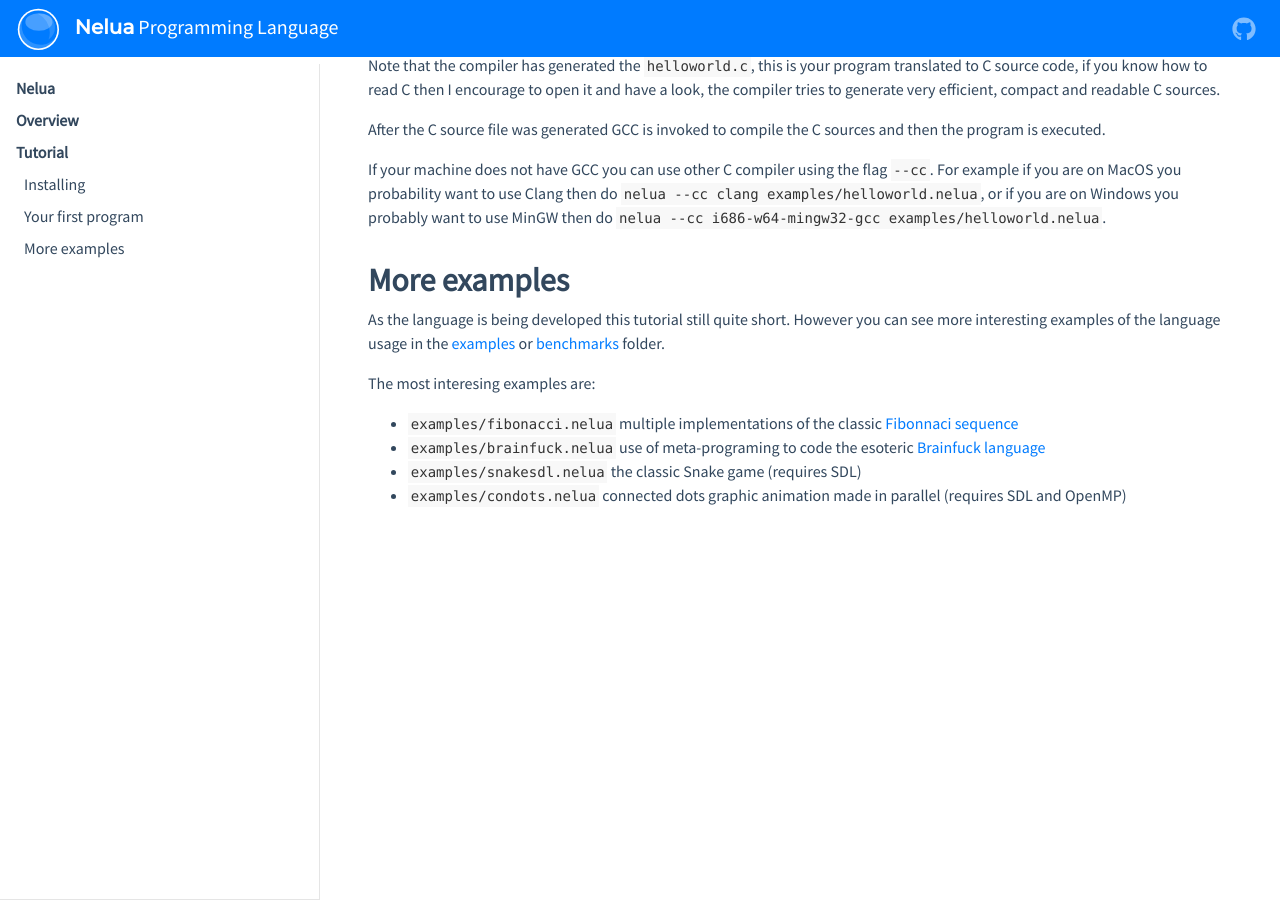
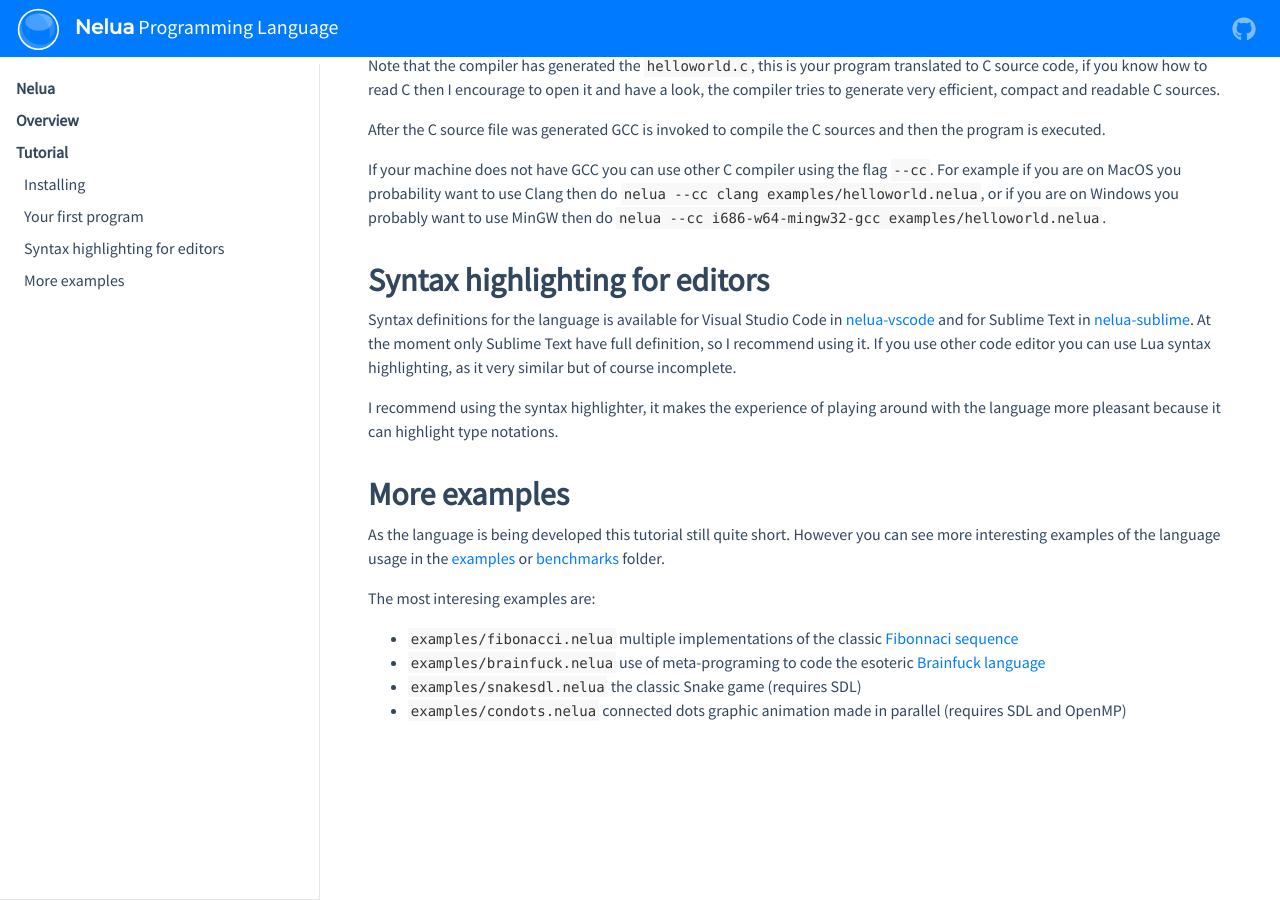
Before and after one commit to edubart/nelua-lang, a Jekyll site: the page built from docs/pages/tutorial.md, in a window 1280 px wide and 900 px high, scrolled down 945 px. Built offline with Jekyll 4.4.1, drawn with Linux system fonts in a browser that asks for light colours; nearby versions of some CDN libraries.

Commit message:
Add links for syntax highlighting plugins

```diff
--- a/docs/assets/js/highlightjs-nelua.js
+++ b/docs/assets/js/highlightjs-nelua.js
@@ -21,8 +21,7 @@
         //Lua
         "function and break do else elseif end for goto if in local not or repeat return then until while " +
         //Extended lua
-        "switch case continue global" +
-        "defer record enum"
+        "switch case continue global defer"
       ,
       built_in:
         //Metatags and globals:
--- a/docs/pages/tutorial.md
+++ b/docs/pages/tutorial.md
@@ -70,6 +70,18 @@
 or if you are on Windows you probably want to use MinGW then
 do `nelua --cc i686-w64-mingw32-gcc examples/helloworld.nelua`.
 
+## Syntax highlighting for editors
+
+Syntax definitions for the language is available for
+Visual Studio Code in [nelua-vscode](https://github.com/edubart/nelua-vscode) and
+for Sublime Text in [nelua-sublime](https://github.com/edubart/nelua-sublime).
+At the moment only Sublime Text have full definition, so I recommend using it.
+If you use other code editor you can use Lua syntax highlighting,
+as it very similar but of course incomplete.
+
+I recommend using the syntax highlighter,
+it makes the experience of playing around with the language more pleasant because
+it can highlight type notations.
 
 ## More examples
 
```
Also changed, not shown: docs/pages/nelua.md (+13 -0 lines).
